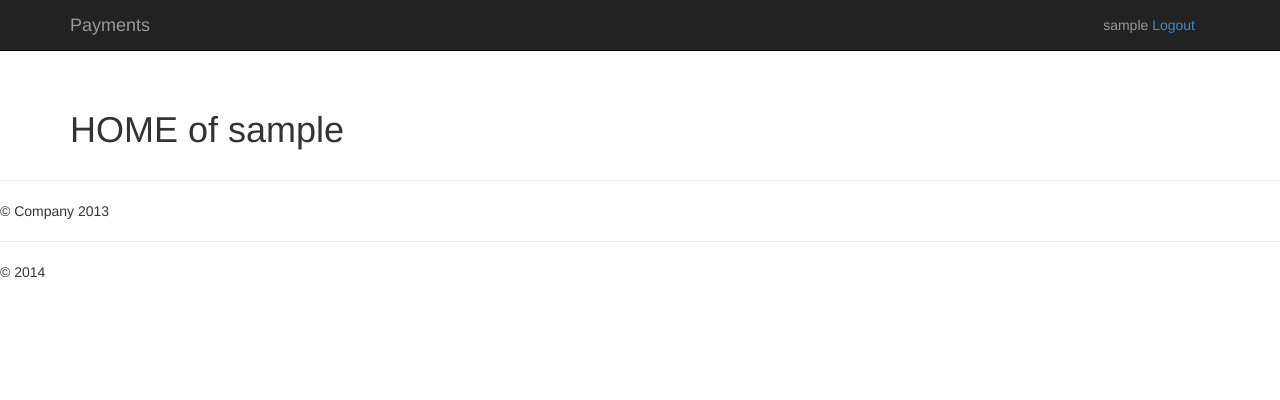
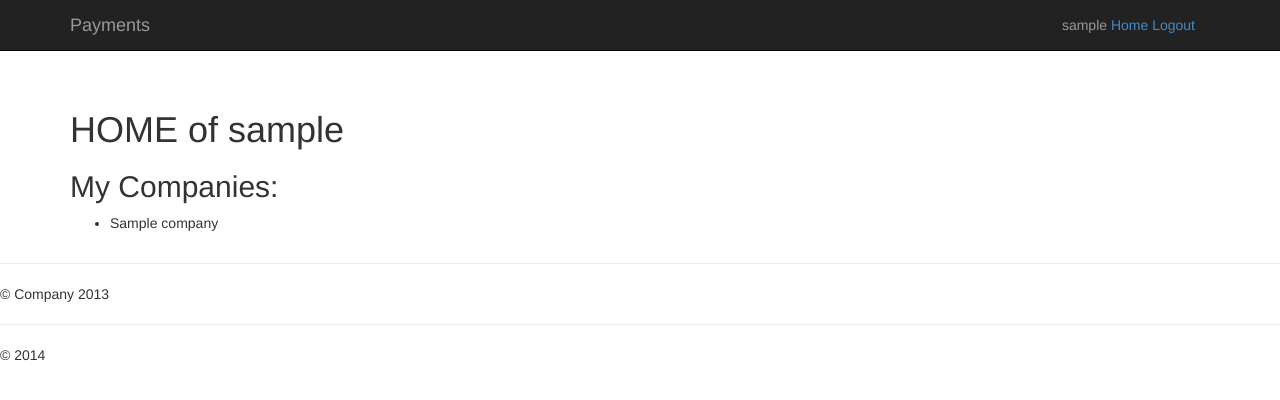
Before and after one commit to rubberduckdev/musar, a Django app: a page that uses payments/templates/base.html in a window 1280 px wide. Shown: the top 400 px of the page. Run offline with Django 3.2, Linux system fonts and the light colour scheme; a user stored in the database is signed in; tables that the repository leaves empty hold one stand-in row (values such as "Sample post"); some libraries are stand-ins or nearby versions.

Commit message:
Support redirect accounts/profile/ to user/<username>/
Support link home in base page header
Support companies list on home page

```diff
--- a/musar/urls.py
+++ b/musar/urls.py
@@ -2,8 +2,7 @@ from django.conf.urls import patterns, include, url
 from django.contrib import admin
 from django.contrib.auth.decorators import login_required
 from django.core.urlresolvers import reverse_lazy
-from payments.views import index, home, statistics, settings, register, search
-
+from payments.views import index, HomeView, statistics, settings, register, search, after_login
 
 admin.autodiscover()
 
@@ -21,7 +20,8 @@ urlpatterns = patterns('',
         search, name='search'),
 
     url(r'^user/(?P<username>\w+)/$',
-        login_required(home), name='home'),
+        HomeView.as_view(), name='home'),
+
 
     url(r'^user/(?P<username>\w+)/statistics/$',
         statistics, name='statistics'),
@@ -34,10 +34,13 @@ urlpatterns = patterns('',
         {'template_name': 'login.html'},
         name="login"),
 
+    url(r'^accounts/profile/$', login_required(after_login)),
+
     url(r'^logout/$',
         'django.contrib.auth.views.logout',
         {'next_page': reverse_lazy('index')}, name="logout"),
 
     url(r'^admin/', include(admin.site.urls)),
 
+
 )
--- a/payments/models.py
+++ b/payments/models.py
@@ -39,6 +39,7 @@ class Company(models.Model):
 
     def __unicode__(self):
         return self.name
+
 
 # FIXME: check why http://localhost:8000/admin/payments/partner/ fails
 class Partner(models.Model):
--- a/payments/templates/base.html
+++ b/payments/templates/base.html
@@ -9,7 +9,7 @@
     <meta name="author" content="">
     <link rel="shortcut icon" href="{% static 'favicon.png' %}">
 
-    <title>Jumbotron Template for Bootstrap</title>
+    <title>Jumbotron Template for Payments</title>
 
     <!-- Bootstrap core CSS -->
     <link href="{% static 'bootstrap/css/bootstrap.css' %}" rel="stylesheet">
@@ -28,15 +28,16 @@
   </head>
 
   <body>
-
     <div class="navbar navbar-inverse navbar-fixed-top" role="navigation">
       <div class="container">
           <p class="navbar-text navbar-right">
             {% if user.id %}
               {{user}}
+              <a href="{% url 'home' user.username %}">Home</a>
               <a href="{% url 'logout' %}">Logout</a>
             {% else %}
-              <a href="{% url 'login' %}?next={{request.path}}">Login</a>
+              <!--<a href="{% url 'login' %}?next={{request.path}}">Login</a>-->
+              <a href="{% url 'login' %}">Login</a>
             {% endif %}
           </p>
         <div class="navbar-header">
--- a/payments/templates/payments/home.html
+++ b/payments/templates/payments/home.html
@@ -1,5 +1,11 @@
 {% extends "base.html" %}
 
 {% block content %}
-<h1>HOME of {{username}}</h1>
+<h1>HOME of {{user.username}}</h1>
+<h2>My Companies:</h2>
+    <ul>
+        {% for company in my_companies %}
+            <li>{{ company.name }}</li>
+        {% endfor %}
+    </ul>
 {% endblock %}
--- a/payments/views.py
+++ b/payments/views.py
@@ -1,7 +1,12 @@
 from django.shortcuts import render
+from django.contrib.auth.decorators import login_required
+from django.utils.decorators import method_decorator
+from django.http import HttpResponseRedirect
+from django.core.urlresolvers import reverse_lazy
+from django.views.generic import ListView
+from payments.models import Company
 
 # Create your views here.
-
 
 def index(request):
     return render(request, 'payments/index.html')
@@ -10,9 +15,31 @@ def index(request):
 def register(request):
     return render(request, 'payments/register.html')
 
+@login_required
+def after_login(request):
+    username = request.user.username
+    return HttpResponseRedirect(reverse_lazy('home', kwargs={'username': username}))
 
-def home(request, username):
-    return render(request, 'payments/home.html', {'username': username})
+
+#@login_required
+#def home(request, username):
+#    return render(request, 'payments/home.html', {'username': username})
+
+
+class HomeView(ListView):
+
+    template_name = 'payments/home.html'
+    context_object_name = 'my_companies'
+    Model = Company
+
+    def get_queryset(self):
+        return self.request.user.companies.all()
+
+    """This is how you decorate class see:
+       https://docs.djangoproject.com/en/1.5/topics/class-based-views/intro/"""
+    @method_decorator(login_required)
+    def dispatch(self, *args, **kwargs):
+        return super(HomeView, self).dispatch(*args, **kwargs)
 
 
 def statistics(request, username):
```
Also changed, not shown: musar/settings.py (+6 -1 lines), payments/templates/login.html (+29 -3 lines).
